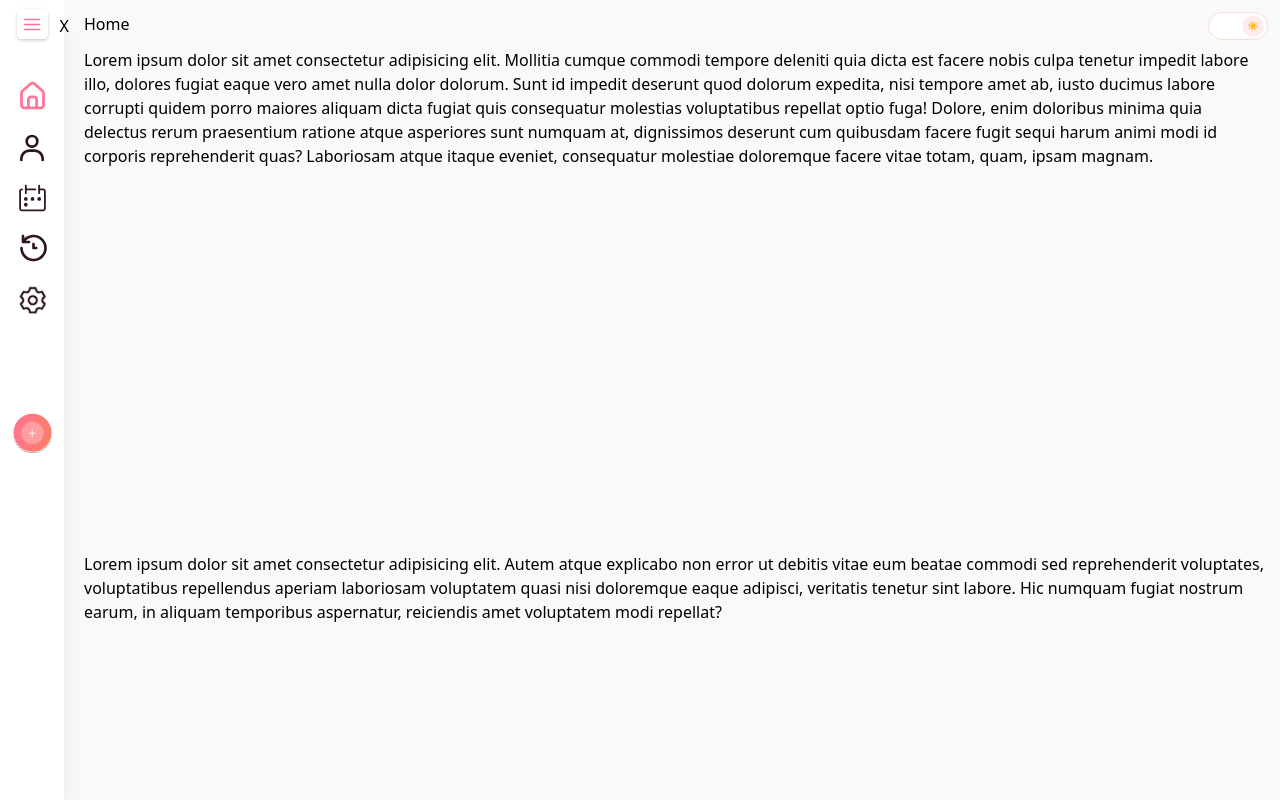
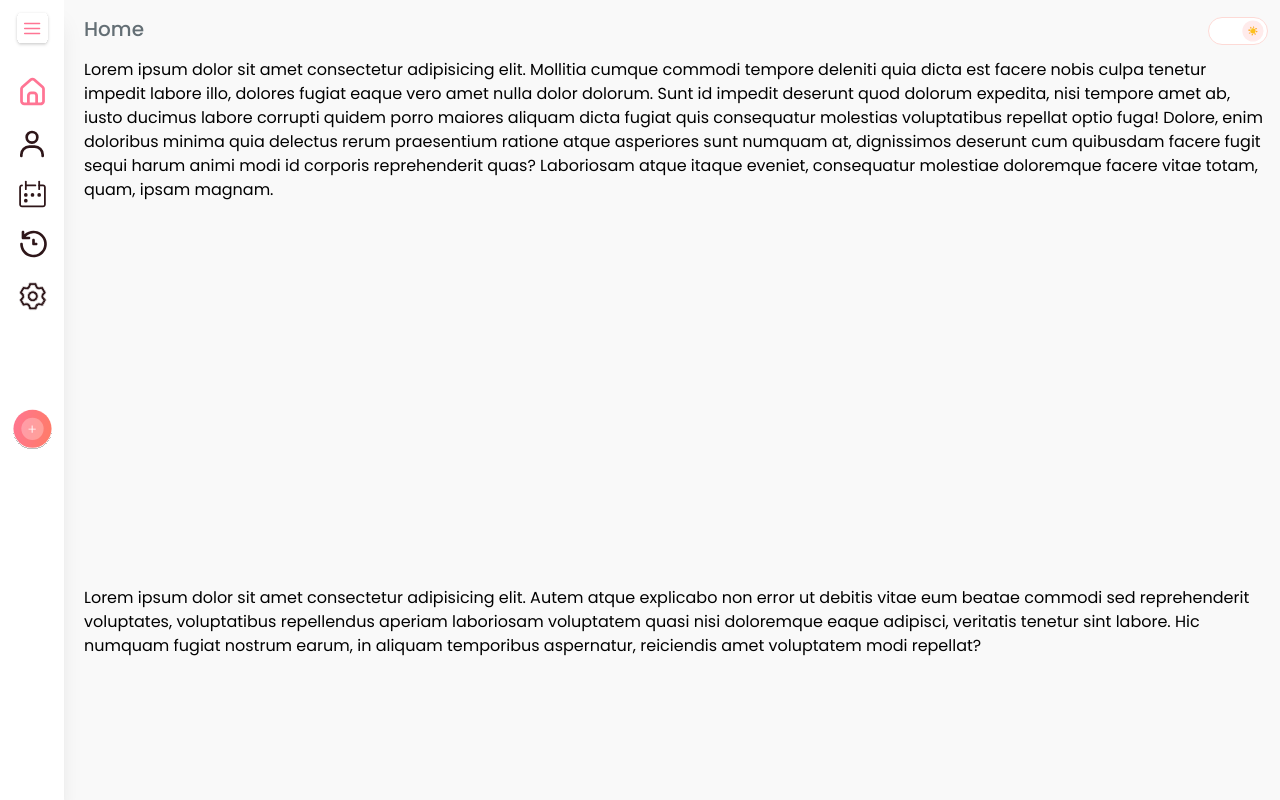
Before and after one commit to mdmahfuzrp/rtexus, a React (Vite) app: page / in a window 1280 px wide. Built offline with nearby package versions, Linux system fonts and the light colour scheme.

Commit message:
sidebar responsivness and animation effect added

```diff
--- a/src/Shared/Navbar.jsx
+++ b/src/Shared/Navbar.jsx
@@ -3,15 +3,15 @@ import DarkMode from "../components/DarkMode/DarkMode";
 
 const Navbar = ({ open, setOpen }) => {
   return (
-    <div className="w-full flex items-center justify-between py-2">
+    <div className="w-full flex items-center justify-between py-[13px]">
       <div className="flex items-center justify-start">
         <div
           onClick={() => setOpen(!open)}
-          className=" flex md:hidden items-center gap-2.5 font-medium barStyles mx-3"
+          className="flex md:hidden items-center gap-2.5 font-medium barStyles !ml-[-2px] !mr-[10px]"
         >
           <BarIcon />
         </div>
-        <h1>Home</h1>
+        <h1 className="text-[20px]" id="pageTitle">Home</h1>
       </div>
       <div>
         <DarkMode />
--- a/src/Shared/SideBar/SideBar.jsx
+++ b/src/Shared/SideBar/SideBar.jsx
@@ -11,6 +11,7 @@ import {
   HistoryIcon,
   HomeIcon,
   NewAppointment,
+  OffMenu,
   SettingsIcon,
   UserIcon,
 } from "../../assets/icons";
@@ -74,6 +75,13 @@ const Sidebar = ({ isTabletMid, open, setOpen }) => {
           open ? "block" : "hidden"
         } `}
       ></div>
+      <div
+        id="OffMenu"
+        className={`absolute ${open ? 'top-[14px] md:delay-50' : 'top-[-50px]'} left-[187px] delay-200 md:delay-0 z-[99999] cursor-pointer w-[30px] h-[30px] flex items-center justify-center rounded-full`}
+        onClick={() => setOpen(!open)}
+      >
+        <OffMenu />
+      </div>
       <motion.div
         ref={sidebarRef}
         variants={Nav_animation}
@@ -81,32 +89,34 @@ const Sidebar = ({ isTabletMid, open, setOpen }) => {
         animate={open ? "open" : "closed"}
         className=" text-gray shadow-xl z-[999]
              md:relative fixed
+             overflow-hidden
          h-screen "
         id="sidebar"
       >
-        <div className="flex items-center">
+        <div className="flex items-center h-[35px] mt-[12px]">
           {!open ? (
-            <div
-              onClick={() => setOpen(!open)}
-              className="flex items-center gap-2.5 font-medium barStyles mx-3"
-            >
-              <BarIcon />
-            </div>
+            <>
+              <div
+                onClick={() => setOpen(!open)}
+                className="hidden md:flex items-center gap-2.5 font-medium barStyles mx-3"
+              >
+                <BarIcon />
+              </div>
+              <div className="md:hidden flex items-center gap-2 font-medium mx-3">
+                <BrandLogo />
+                <h1 className="text-[24px] font-medium" id="brandLogo">
+                  <span id="">Medi</span>Doc
+                </h1>
+              </div>
+            </>
           ) : (
-            <div
-              className="flex items-center gap-2.5 font-medium mx-3"
-            >
+            <div className="flex items-center gap-2 font-medium mx-3">
               <BrandLogo />
-              <h1><span>Medi</span>Doc</h1>
+              <h1 className="text-[24px] font-medium" id="brandLogo">
+                <span id="">Medi</span>Doc
+              </h1>
             </div>
           )}
-
-          <div
-            className="absolute right-[-5px] cursor-pointer"
-            onClick={() => setOpen(!open)}
-          >
-            X
-          </div>
         </div>
 
         <div className="flex flex-col  overflow-x-hidden scrollbar-thin scrollbar-track-white scrollbar-thumb-slate-100 md:h-[80%]">
@@ -169,7 +179,7 @@ const Sidebar = ({ isTabletMid, open, setOpen }) => {
           </ul>
           {open ? (
             <motion.div
-              className="flex w-[140px] mx-auto mt-[60px]"
+              className="flex w-[150px] mx-auto mt-[60px]"
               initial={{ "--opacity": "0" }}
               animate={{ "--opacity": "1" }}
               transition={{ duration: 3 }}
--- a/src/assets/icons.jsx
+++ b/src/assets/icons.jsx
@@ -383,7 +383,7 @@ export const SettingsIcon = () => {
 
 export const BrandLogo = () =>{
   return(
-    <svg width="48" height="48" viewBox="0 0 48 48" fill="none" xmlns="http://www.w3.org/2000/svg">
+    <svg width="42" height="42" viewBox="0 0 48 48" fill="none" xmlns="http://www.w3.org/2000/svg">
 <path d="M18.25 6C17.6533 6 17.081 6.23705 16.659 6.65901C16.2371 7.08097 16 7.65326 16 8.25C16 12.5302 12.5302 16 8.25 16C7.65326 16 7.08097 16.2371 6.65901 16.659C6.23705 17.081 6 17.6533 6 18.25V29.75C6 30.3467 6.23705 30.919 6.65901 31.341C7.08097 31.7629 7.65326 32 8.25 32C12.5302 32 16 35.4698 16 39.75C16 40.3467 16.2371 40.919 16.659 41.341C17.081 41.7629 17.6533 42 18.25 42H29.75C30.3467 42 30.919 41.7629 31.341 41.341C31.7629 40.919 32 40.3467 32 39.75C32 35.4698 35.4698 32 39.75 32C40.3467 32 40.919 31.7629 41.341 31.341C41.7629 30.919 42 30.3467 42 29.75V18.25C42 17.6533 41.7629 17.081 41.341 16.659C40.919 16.2371 40.3467 16 39.75 16C35.4698 16 32 12.5302 32 8.25C32 7.65326 31.7629 7.08097 31.341 6.65901C30.919 6.23705 30.3467 6 29.75 6H18.25Z" fill="url(#paint0_linear_451_1141)"/>
 <defs>
 <linearGradient id="paint0_linear_451_1141" x1="13.0108" y1="18.1538" x2="57.3099" y2="19.3666" gradientUnits="userSpaceOnUse">
@@ -396,3 +396,12 @@ export const BrandLogo = () =>{
 
   )
 }
+
+export const OffMenu = () =>{
+  return(
+    <svg width="7" height="14" viewBox="0 0 8 14" fill="none" xmlns="http://www.w3.org/2000/svg">
+<path d="M7.69408 0.308162C7.88996 0.505537 8 0.773199 8 1.05229C8 1.33138 7.88996 1.59904 7.69408 1.79642L2.52206 7.00635L7.69408 12.2163C7.88441 12.4148 7.98973 12.6807 7.98734 12.9566C7.98496 13.2326 7.87508 13.4966 7.68135 13.6917C7.48763 13.8869 7.22557 13.9976 6.95161 14C6.67765 14.0024 6.41372 13.8963 6.21666 13.7045L0.305921 7.75048C0.110041 7.55311 1.99423e-06 7.28544 1.9909e-06 7.00635C1.98757e-06 6.72727 0.110041 6.4596 0.305921 6.26223L6.21666 0.308162C6.4126 0.110846 6.67831 1.5761e-08 6.95537 1.24571e-08C7.23243 9.15321e-09 7.49814 0.110846 7.69408 0.308162Z" />
+</svg>
+
+  )
+}
--- a/src/index.css
+++ b/src/index.css
@@ -23,6 +23,10 @@
   --bar-icon-bg: white;
   --bar-icon-color: #FF7594;
   --menu_background: white;
+  --brand_color: #384449;
+  --arrow_bg: #fff;
+  --arrow_color: #FF7594;
+  --title_color: #646F75;
 }
 [data-theme="dark"] {
   --body_background: linear-gradient(0deg, #150a09 0%, #150a09 100%), #2e1619;
@@ -42,9 +46,15 @@
   --bar-icon-bg: #FF7594;
   --bar-icon-color: #D1D5DB;
   --menu_background: #2E1619;
+  --brand_color: #fff;
+  --arrow_bg: #FF7594;
+  --arrow_color: #fff;
+  --title_color: #fff;
 }
 * {
   transition: all 0.3s ease;
+  font-family: 'Poppins', sans-serif;
+
 }
 body {
   background: var(--body_background);
@@ -98,3 +108,24 @@ body {
 #sidebar{
     background-color: var(--menu_background);
 }
+
+#brandLogo{
+    color: var(--special-color);
+}
+#brandLogo span{
+    color: var(--brand_color);
+}
+
+#OffMenu{
+    background-color: var(--arrow_bg);
+    box-shadow: 0 1px 2px 1px rgba(113, 113, 113, 0.197);
+}
+
+#OffMenu svg path{
+    fill: var(--arrow_color);
+}
+
+#pageTitle{
+color: var(--title_color);
+font-weight: 500;
+}
```
